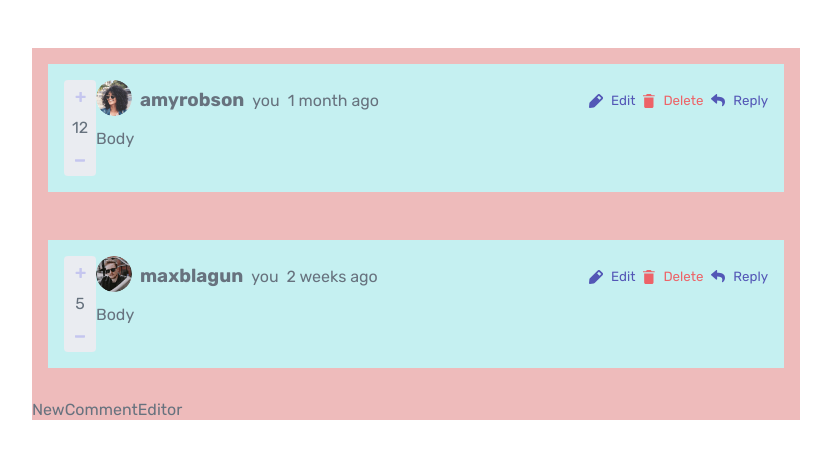
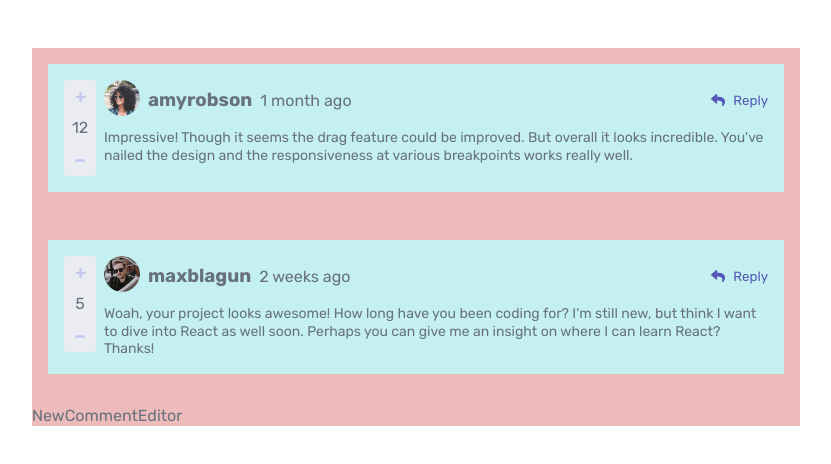
Before and after one commit to merovinjs/interactive-commets, a React (Vite) app: page / in a window 1280 px wide. Shown: the top 464 px of the page, without its empty margins (224-1055 px from the left). Built offline with nearby package versions, Linux system fonts and the light colour scheme.

Commit message:
bodyContent added

```diff
--- a/src/components/comment/body/index.jsx
+++ b/src/components/comment/body/index.jsx
@@ -1,7 +1,17 @@
 import React from "react";
+import styles from "./styles.module.scss";
+import { useComment } from "../../comment/useComment";
 
 const Body = () => {
-  return <div>Body</div>;
+  const {
+    comment: { content },
+  } = useComment();
+
+  return (
+    <div>
+      <p className={styles.content}>{content}</p>
+    </div>
+  );
 };
 
 export { Body };
--- /dev/null
+++ b/src/components/comment/body/styles.module.scss
@@ -0,0 +1,3 @@
+.content {
+  font-size: 14px;
+}
--- a/src/components/comment/header/index.jsx
+++ b/src/components/comment/header/index.jsx
@@ -10,16 +10,21 @@ const Header = () => {
       user: { image, username },
     },
   } = useComment();
-  console.log(createdAt);
+
+  const ownedmachUser = currentUser.username === username;
+  console.log(ownedmachUser);
+
   return (
     <div className={styles.headerWrapper}>
       <div className={styles.imageWrapper}>
         <img src={image.png} alt="username" />
       </div>
       <h3 className={styles.username}>{username}</h3>
-      <span className={styles.youIndicator}>you</span>
+      {ownedmachUser && <span className={styles.youIndicator}>you</span>}
       <div className={styles.createdAt}>{createdAt}</div>
       <div className={styles.actionsButton}>
+        {ownedmachUser ? (
+          <>
             <Button>
               <img src="/images/icon-edit.svg" alt="Edit" />
               Edit
@@ -28,10 +33,13 @@ const Header = () => {
               <img src="/images/icon-delete.svg" alt="Edit" />
               Delete
             </Button>
+          </>
+        ) : (
           <Button>
             <img src="/images/icon-reply.svg" alt="Edit" />
             Reply
           </Button>
+        )}
       </div>
     </div>
   );
--- a/src/components/comment/styles.module.scss
+++ b/src/components/comment/styles.module.scss
@@ -6,6 +6,7 @@
   background-color: rgb(197, 240, 241);
 }
 .commentContentArea {
+  padding-left: 8px;
   display: flex;
   flex: 1;
   flex-direction: column;
```
Lines whose indentation alone changed are shown as unchanged.
